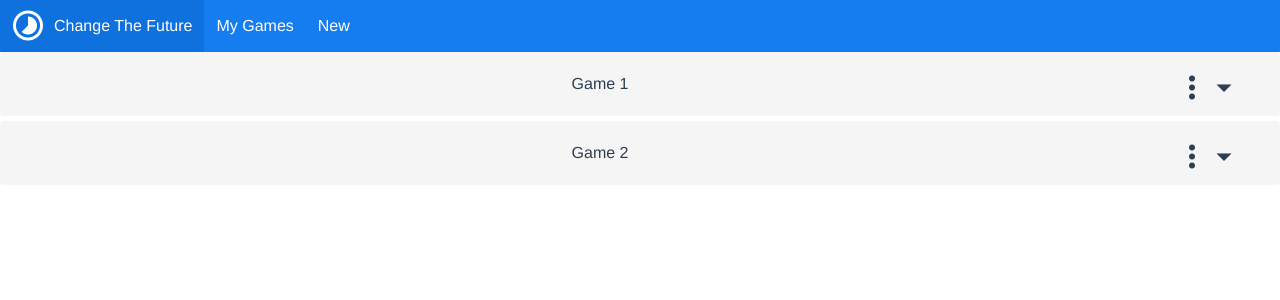
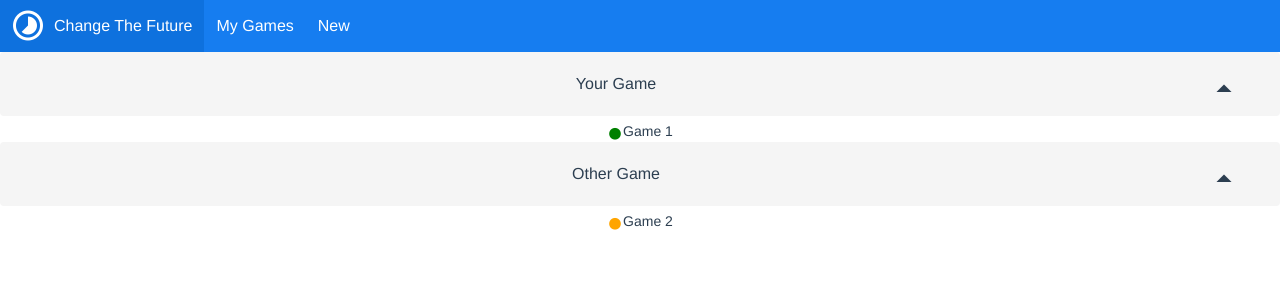
Before and after one commit to nicolalandro/ChangeTheFuture, a Vue app in the folder front_end/: page / in a window 1280 px wide. Shown: the top 300 px of the page. Built offline with nearby package versions, Linux system fonts and the light colour scheme.

Commit message:
my game view

```diff
--- a/front_end/src/App.vue
+++ b/front_end/src/App.vue
@@ -8,7 +8,7 @@
                 </b-navbar-item>
             </template>
             <template slot="start">
-                <b-navbar-item @click="status='game'">
+                <b-navbar-item @click="status='mygames'">
                     My Games
                 </b-navbar-item>
                 <b-navbar-item @click="status='new'">
@@ -16,8 +16,9 @@
                 </b-navbar-item>
             </template>
         </b-navbar>
+        <MyGameList v-if="status == 'mygames'" @go-to-game="status='game'"></MyGameList>
         <GameList v-if="status == 'new'"></GameList>
-        <Game v-if="status == 'game'" msg="test"></Game>
+        <Game v-if="status == 'game'"></Game>
     </div>
 </template>
 
@@ -30,16 +31,17 @@
 
     import Game from './components/Game.vue'
     import GameList from './components/GameList.vue'
+    import MyGameList from './components/MyGameList.vue'
 
 
     export default {
         name: 'app',
         components: {
-            Game, GameList
+            Game, GameList, MyGameList
         },
         data() {
             return {
-                status: 'new'
+                status: 'mygames'
             }
         }
     }
--- a/front_end/src/components/Game.vue
+++ b/front_end/src/components/Game.vue
@@ -2,7 +2,7 @@
     <section class="game">
         <b-steps has-navigation='true'>
             <b-step-item label="Londra 2018"
-                         clickable="true"
+                         clickable=true
                          type="is-success"
                          icon="ray-start-arrow">
                 <h1 class="title has-text-centered">Londra 2018</h1>
@@ -13,7 +13,7 @@
             </b-step-item>
             <b-step-item
                     label="Isole Caiman 2019"
-                    clickable="ture"
+                    clickable=ture
                     type="is-dark"
                     icon="ray-vertex">
                 <h1 class="title has-text-centered">Isole Caiman 2019</h1>
@@ -21,7 +21,7 @@
             </b-step-item>
             <b-step-item
                     label="Fiorenza 2019"
-                    clickable="ture"
+                    clickable=ture
                     type="is-danger"
                     icon="ray-end-arrow">
                 <h1 class="title has-text-centered">Isole Caiman 2019</h1>
@@ -34,9 +34,6 @@
 <script>
     export default {
         name: 'Game',
-        props: {
-            msg: String
-        }
     }
 </script>
 
--- a/front_end/src/components/GameList.vue
+++ b/front_end/src/components/GameList.vue
@@ -13,9 +13,7 @@
 
                 <b-dropdown aria-role="list" class="is-pulled-right">
                     <b-icon icon="dots-vertical" slot="trigger" size="is-medium"></b-icon>
-                    <b-dropdown-item aria-role="listitem">Action</b-dropdown-item>
-                    <b-dropdown-item aria-role="listitem">Another action</b-dropdown-item>
-                    <b-dropdown-item aria-role="listitem">Something else</b-dropdown-item>
+                    <b-dropdown-item aria-role="listitem">Create Game</b-dropdown-item>
                 </b-dropdown>
             </div>
             <b-collapse
--- /dev/null
+++ b/front_end/src/components/MyGameList.vue
@@ -0,0 +1,66 @@
+<template>
+    <section>
+        <div>
+            <div class="notification" style="margin-bottom: 5px">
+                Your Game
+                <span @click="yourGameIsActive=!yourGameIsActive">
+                    <b-icon
+                            class="is-pulled-right"
+                            :icon="!yourGameIsActive ? 'menu-down' : 'menu-up'"
+                            size="is-medium">
+                    </b-icon>
+                </span>
+            </div>
+            <b-collapse :open="yourGameIsActive">
+                <div class="panel-tabs" @click="$emit('go-to-game')">
+                    <b-icon
+                            icon="checkbox-blank-circle"
+                            style="color: green"
+                            size="is-small">
+                    </b-icon>
+                    Game 1
+                </div>
+            </b-collapse>
+        </div>
+        <div>
+            <div class="notification" style="margin-bottom: 5px">
+                Other Game
+                <span @click="otherGameIsActive=!otherGameIsActive">
+                    <b-icon
+                            class="is-pulled-right"
+                            :icon="!otherGameIsActive ? 'menu-down' : 'menu-up'"
+                            size="is-medium">
+                    </b-icon>
+                </span>
+            </div>
+            <b-collapse :open="otherGameIsActive">
+                <div class="panel-tabs" @click="$emit('go-to-game')">
+                    <b-icon
+                            icon="checkbox-blank-circle"
+                            style="color: orange"
+                            size="is-small">
+                    </b-icon>
+                    Game 2
+                </div>
+            </b-collapse>
+        </div>
+    </section>
+</template>
+
+<script>
+    export default {
+        name: 'GameList',
+        data() {
+            return {
+                yourGameIsActive: true,
+                otherGameIsActive: true
+            }
+        }
+    }
+</script>
+
+<style>
+    div.panel-tabs:hover {
+        background-color: gray;
+    }
+</style>
```
Also changed, not shown: front_end/src/components/HelloWorld.vue (deleted, +0 -58 lines).
